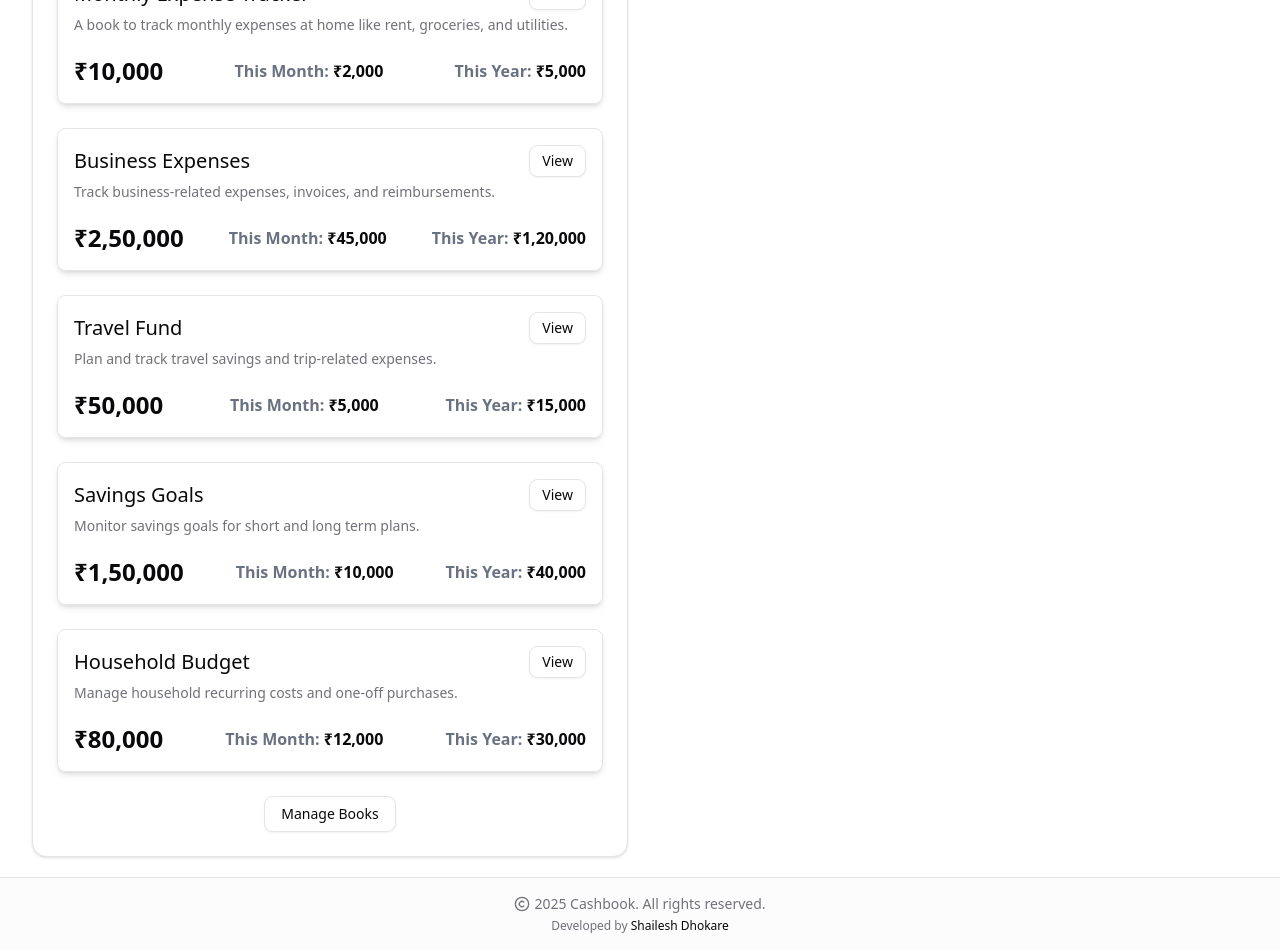
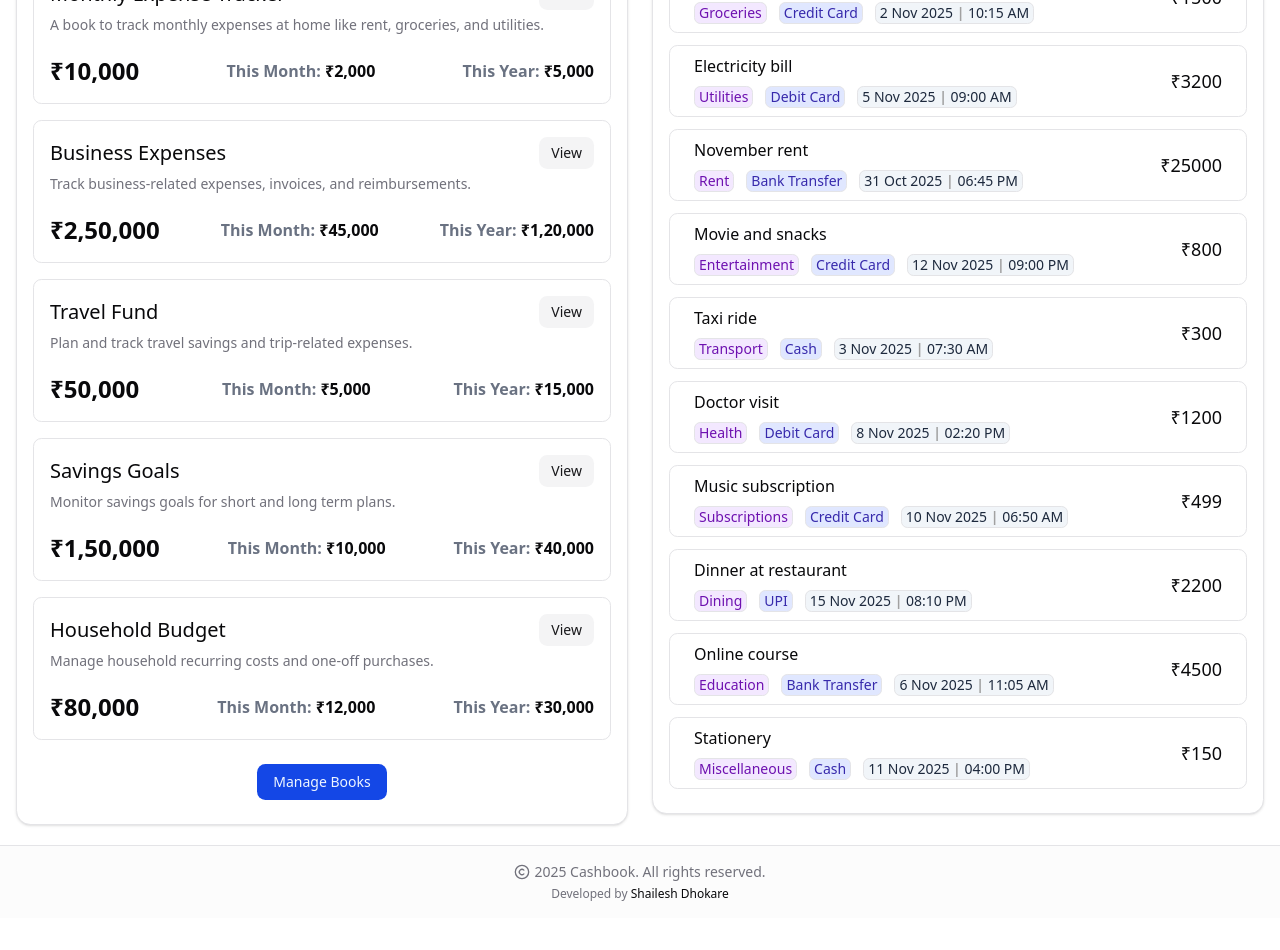
Before and after one commit to ShaileshDhokare/cashbook, a React (Vite) app: page /dashboard in a window 1280 px wide. Shown: the part 640-1590 px from the top of the page. After the commit the page ends 1558 px from the top, so only its background shows below. Built offline with nearby package versions, Linux system fonts and the light colour scheme.

Commit message:
Added a Expense and TopExpense component

```diff
--- a/src/App.tsx
+++ b/src/App.tsx
@@ -4,15 +4,23 @@ import Home from './pages/Home';
 import Login from './pages/Login';
 import Register from './pages/Register';
 import Dashboard from './pages/Dashboard';
+import Header from './components/content/Header';
+import Footer from './components/content/Footer';
+import BookDetail from './pages/BookDetail';
 
 function App() {
   return (
+    <>
+      <Header />
       <Routes>
         <Route path='/' element={<Home />} />
         <Route path='/login' element={<Login />} />
         <Route path='/register' element={<Register />} />
         <Route path='/dashboard' element={<Dashboard />} />
+        <Route path='/book/:id' element={<BookDetail />} />
       </Routes>
+      <Footer />
+    </>
   );
 }
 
--- a/src/components/content/Books.tsx
+++ b/src/components/content/Books.tsx
@@ -9,27 +9,15 @@ import {
 import { Button } from '@/components/ui/button';
 import {
   Item,
-  ItemActions,
   ItemContent,
   ItemDescription,
   ItemTitle,
 } from '@/components/ui/item';
+import { getRupeeSymbol } from '@/utils/commonUtils';
+import { Link } from 'react-router-dom';
 
 const Books = () => {
-  return (
-    <div>
-      <Card>
-        <CardHeader>
-          <CardTitle className='text-xl'>Books</CardTitle>
-          <CardAction>
-            <Button variant='outline' size='sm'>
-              Add New Book
-            </Button>
-          </CardAction>
-        </CardHeader>
-        <CardContent>
-          <div className='flex w-full flex-col gap-6'>
-            {[
+  const data = [
     {
       id: 1,
       title: 'Monthly Expense Tracker',
@@ -70,28 +58,42 @@ const Books = () => {
       thisMonth: 12000,
       thisYear: 30000,
     },
-            ].map((book) => (
-              <Item key={book.id} variant='outline' className='shadow-md'>
+  ];
+  return (
+    <Card>
+      <CardHeader>
+        <CardTitle className='text-xl'>Books</CardTitle>
+        <CardAction>
+          <Button variant='outline' size='sm'>
+            Add New Book
+          </Button>
+        </CardAction>
+      </CardHeader>
+      <CardContent className='px-4'>
+        <div className='flex w-full flex-col gap-4'>
+          {data.map((book) => (
+            <Item key={book.id} variant='outline'>
               <ItemContent>
                 <div className='flex flex-row justify-between'>
                   <ItemTitle className='text-xl'>{book.title}</ItemTitle>
-                    <Button variant='outline' size='sm'>
-                      View
+                  <Button variant='secondary' size='sm' asChild>
+                    <Link to={`/book/${book.id}`}>View</Link>
                   </Button>
                 </div>
                 <ItemDescription>{book.desc}</ItemDescription>
                 <div className='w-full mt-4 flex flex-row justify-between items-center'>
                   <h1 className='text-2xl font-bold'>
-                      &#x20B9;
+                    {getRupeeSymbol()}
                     {new Intl.NumberFormat('en-IN').format(book.amount)}
                   </h1>
                   <p className='text-base font-semibold'>
                     <span className='text-gray-500'>This Month:</span>{' '}
-                      &#x20B9;
+                    {getRupeeSymbol()}
                     {new Intl.NumberFormat('en-IN').format(book.thisMonth)}
                   </p>
                   <p className='text-base font-semibold'>
-                      <span className='text-gray-500'>This Year:</span> &#x20B9;
+                    <span className='text-gray-500'>This Year:</span>{' '}
+                    {getRupeeSymbol()}
                     {new Intl.NumberFormat('en-IN').format(book.thisYear)}
                   </p>
                 </div>
@@ -101,10 +103,9 @@ const Books = () => {
         </div>
       </CardContent>
       <CardFooter className='flex justify-center'>
-          <Button variant='outline'>Manage Books</Button>
+        <Button>Manage Books</Button>
       </CardFooter>
     </Card>
-    </div>
   );
 };
 
--- /dev/null
+++ b/src/components/content/Expense.tsx
@@ -0,0 +1,91 @@
+import { Button } from '@/components/ui/button';
+import { SquarePen, Trash2 } from 'lucide-react';
+import { Item, ItemActions, ItemContent } from '@/components/ui/item';
+import {
+  getFormattedDate,
+  getFormattedTime,
+  getRupeeSymbol,
+} from '@/utils/commonUtils';
+import type { ExpenseShow } from '@/utils/types';
+
+type ExpenseProps = {
+  expense: ExpenseShow;
+  showActions?: boolean;
+  displayDate: 'created_at' | 'date';
+};
+
+const Expense = ({
+  expense,
+  showActions = true,
+  displayDate,
+}: ExpenseProps) => {
+  const { id, category, payment_mode, amount, remark, created_at, date } =
+    expense;
+
+  const getExpenseDate = (
+    displayDate: 'created_at' | 'date'
+  ): React.ReactElement => {
+    switch (displayDate) {
+      case 'created_at':
+        return (
+          <span className='px-1 text-sm border rounded-sm bg-slate-100 text-slate-800'>
+            {getFormattedDate(created_at)}{' '}
+            <span className='text-neutral-400 font-semibold'>|</span>{' '}
+            {getFormattedTime(created_at)}
+          </span>
+        );
+      case 'date':
+        return (
+          <span className='px-1 text-sm border rounded-sm bg-slate-100 text-slate-800'>
+            {getFormattedDate(date)}
+          </span>
+        );
+    }
+  };
+
+  return (
+    <Item variant='outline' className='p-2'>
+      <ItemContent className='mx-4 flex flex-col gap-2'>
+        <div className='text-base font-medium'>
+          <span>{remark}</span>
+        </div>
+        <div className='flex gap-3 w-full'>
+          <span className='px-1 text-sm border rounded-sm bg-purple-100 text-purple-800'>
+            {category}
+          </span>
+          <span className='px-1 text-sm border rounded-sm bg-indigo-100 text-indigo-800'>
+            {payment_mode}
+          </span>
+          {getExpenseDate(displayDate)}
+        </div>
+      </ItemContent>
+
+      <ItemActions>
+        <span className='text-lg font-medium mr-4'>
+          {getRupeeSymbol()}
+          {amount}
+        </span>
+        {showActions && (
+          <>
+            <Button
+              variant='ghost'
+              className='text-zinc-500 hover:text-zinc-700'
+              size='icon'
+            >
+              <SquarePen />
+            </Button>
+            <Button
+              variant='ghost'
+              className='text-rose-400 hover:text-rose-600'
+              size='icon'
+            >
+              <Trash2 />
+            </Button>
+          </>
+        )}
+      </ItemActions>
+    </Item>
+  );
+};
+
+export default Expense;
--- a/src/components/content/Header.tsx
+++ b/src/components/content/Header.tsx
@@ -6,7 +6,7 @@ type HeaderProps = {
   displayLogin?: boolean;
 };
 
-export function Header({ displayLogin = false }: HeaderProps) {
+export default function Header({ displayLogin = false }: HeaderProps) {
   return (
     <header className='fixed top-0 left-0 right-0 z-50 w-full flex items-center justify-between px-6 py-4 shadow-md bg-gray-100 border-b border-gray-200'>
       <div className='flex'>
--- /dev/null
+++ b/src/components/content/TopExpenses.tsx
@@ -0,0 +1,120 @@
+import type { ExpenseShow } from '@/utils/types';
+import { Card, CardHeader, CardTitle, CardContent } from '../ui/card';
+import Expense from './Expense';
+
+const sampleExpenses: ExpenseShow[] = [
+  {
+    id: 1,
+    category: 'Groceries',
+    payment_mode: 'Credit Card',
+    amount: 1500,
+    date: '2025-11-02',
+    remark: 'Weekly groceries',
+    created_at: '2025-11-02T10:15:00Z',
+  },
+  {
+    id: 2,
+    category: 'Utilities',
+    payment_mode: 'Debit Card',
+    amount: 3200,
+    date: '2025-11-05',
+    remark: 'Electricity bill',
+    created_at: '2025-11-05T09:00:00Z',
+  },
+  {
+    id: 3,
+    category: 'Rent',
+    payment_mode: 'Bank Transfer',
+    amount: 25000,
+    date: '2025-11-01',
+    remark: 'November rent',
+    created_at: '2025-10-31T18:45:00Z',
+  },
+  {
+    id: 4,
+    category: 'Entertainment',
+    payment_mode: 'Credit Card',
+    amount: 800,
+    date: '2025-11-12',
+    remark: 'Movie and snacks',
+    created_at: '2025-11-12T21:00:00Z',
+  },
+  {
+    id: 5,
+    category: 'Transport',
+    payment_mode: 'Cash',
+    amount: 300,
+    date: '2025-11-03',
+    remark: 'Taxi ride',
+    created_at: '2025-11-03T07:30:00Z',
+  },
+  {
+    id: 6,
+    category: 'Health',
+    payment_mode: 'Debit Card',
+    amount: 1200,
+    date: '2025-11-08',
+    remark: 'Doctor visit',
+    created_at: '2025-11-08T14:20:00Z',
+  },
+  {
+    id: 7,
+    category: 'Subscriptions',
+    payment_mode: 'Credit Card',
+    amount: 499,
+    date: '2025-11-10',
+    remark: 'Music subscription',
+    created_at: '2025-11-10T06:50:00Z',
+  },
+  {
+    id: 8,
+    category: 'Dining',
+    payment_mode: 'UPI',
+    amount: 2200,
+    date: '2025-11-15',
+    remark: 'Dinner at restaurant',
+    created_at: '2025-11-15T20:10:00Z',
+  },
+  {
+    id: 9,
+    category: 'Education',
+    payment_mode: 'Bank Transfer',
+    amount: 4500,
+    date: '2025-11-06',
+    remark: 'Online course',
+    created_at: '2025-11-06T11:05:00Z',
+  },
+  {
+    id: 10,
+    category: 'Miscellaneous',
+    payment_mode: 'Cash',
+    amount: 150,
+    date: '2025-11-11',
+    remark: 'Stationery',
+    created_at: '2025-11-11T16:00:00Z',
+  },
+];
+
+const TopExpenses = () => {
+  return (
+    <Card className='h-fit'>
+      <CardHeader>
+        <CardTitle className='text-xl'>Top Expenses in November 2025</CardTitle>
+      </CardHeader>
+      <CardContent className='px-4'>
+        <div className='flex flex-col gap-3'>
+          {sampleExpenses.map((expense) => (
+            <Expense
+              key={expense.id}
+              expense={expense}
+              showActions={false}
+              displayDate='created_at'
+            />
+          ))}
+        </div>
+      </CardContent>
+    </Card>
+  );
+};
+
+export default TopExpenses;
--- a/src/pages/Dashboard.tsx
+++ b/src/pages/Dashboard.tsx
@@ -15,6 +15,7 @@ import {
   ChartLegendContent,
 } from '@/components/ui/chart';
 import Books from '@/components/content/Books';
+import TopExpenses from '@/components/content/TopExpenses';
 
 export const description = 'A pie chart with a legend';
 const chartData = [
@@ -53,10 +54,9 @@ const chartConfig = {
 const Dashboard = () => {
   return (
     <div>
-      <Header />
       <div className='header-margin mb-5'>
         {/* Container + responsive 2-col layout (single col on mobile) */}
-        <div className='container mx-auto px-4 mt-6'>
+        <div className='container mx-auto mt-6'>
           {/* Analytics Charts */}
           <div className='grid grid-cols-1 md:grid-cols-2 gap-6 m-4'>
             {/* Card / Column 1 */}
@@ -143,10 +143,10 @@ const Dashboard = () => {
           </div>
           <div className='grid grid-cols-1 md:grid-cols-2 gap-6 m-4'>
             <Books />
+            <TopExpenses />
           </div>
         </div>
       </div>
-      <Footer />
     </div>
   );
 };
--- a/src/pages/Home.tsx
+++ b/src/pages/Home.tsx
@@ -1,13 +1,10 @@
-import { Header } from '@/components/content/Header';
 import { HeroSection } from '@/components/content/HeroSection';
 import { FeatureCard } from '@/components/content/FeatureCard';
 import { BookOpen, PieChart, ClipboardList } from 'lucide-react';
-import Footer from '@/components/content/Footer';
 
 export default function Home() {
   return (
-    <div className='min-h-screen bg-gray-50'>
-      <Header displayLogin />
+    <div className='bg-gray-50 pb-10'>
       <div className='mt-16'>
         <HeroSection />
 
@@ -34,7 +31,6 @@ export default function Home() {
           </div>
         </section>
       </div>
-      <Footer />
     </div>
   );
 }
--- a/src/pages/Login.tsx
+++ b/src/pages/Login.tsx
@@ -1,4 +1,3 @@
-import { Header } from '@/components/content/Header';
 import { useForm } from 'react-hook-form';
 import { z } from 'zod';
 import { zodResolver } from '@hookform/resolvers/zod';
@@ -14,7 +13,6 @@ import { Input } from '@/components/ui/input';
 import { Button } from '@/components/ui/button';
 import { Label } from '@/components/ui/label';
 import { Link } from 'react-router-dom';
-import Footer from '@/components/content/Footer';
 
 const loginSchema = z.object({
   email: z.string().email('Invalid email address'),
@@ -48,7 +46,6 @@ export default function Login() {
 
   return (
     <div className='min-h-screen'>
-      <Header />
       <div className='flex mt-5 flex-col items-center justify-center min-h-screen bg-gray-50 px-4'>
         <Card className='w-full md:w-[350px] lg:w-[450px]'>
           <CardHeader className='text-center'>
@@ -106,7 +103,6 @@ export default function Login() {
           </div>
         </Card>
       </div>
-      <Footer />
     </div>
   );
 }
--- a/src/pages/Register.tsx
+++ b/src/pages/Register.tsx
@@ -1,4 +1,3 @@
-import { Header } from '@/components/content/Header';
 import { useForm } from 'react-hook-form';
 import { z } from 'zod';
 import { zodResolver } from '@hookform/resolvers/zod';
@@ -13,7 +12,6 @@ import {
 import { Input } from '@/components/ui/input';
 import { Button } from '@/components/ui/button';
 import { Label } from '@/components/ui/label';
-import Footer from '@/components/content/Footer';
 
 const registerSchema = z
   .object({
@@ -71,7 +69,6 @@ export default function Register() {
 
   return (
     <div className='min-h-screen'>
-      <Header />
       <div className='flex mt-5 flex-col items-center justify-center min-h-screen bg-gray-50 px-4'>
         <Card className='w-full md:w-[350px] lg:w-[450px]'>
           <CardHeader className='text-center'>
@@ -192,7 +189,6 @@ export default function Register() {
           </form>
         </Card>
       </div>
-      <Footer />
     </div>
   );
 }
--- /dev/null
+++ b/src/utils/commonUtils.tsx
@@ -0,0 +1,29 @@
+import React from 'react';
+
+export function getRupeeSymbol(): React.ReactElement {
+  return <span>&#x20B9;</span>;
+}
+
+export function getFormattedDate(dateString: string): string {
+  const date = new Date(dateString);
+  const formattedDate = date
+    .toLocaleDateString('en-IN', {
+      year: 'numeric',
+      month: 'short',
+      day: 'numeric',
+    })
+    .replace(/\//g, '-');
+  return formattedDate;
+}
+
+export function getFormattedTime(dateString: string): string {
+  const date = new Date(dateString);
+  const formattedTime = date
+    .toLocaleTimeString('en-IN', {
+      hour: '2-digit',
+      minute: '2-digit',
+      hour12: true,
+    })
+    .replace(/([ap])\.?m\.?/i, (match) => match.toUpperCase().replace('.', ''));
+  return formattedTime;
+}
--- /dev/null
+++ b/src/utils/types.ts
@@ -0,0 +1,19 @@
+export type ExpenseEntry = {
+  id: number;
+  user_id: number;
+  book_id: number;
+  category_id: number;
+  payment_mode_id: number;
+  amount: number;
+  date: string;
+  remark: string;
+  created_at: string;
+};
+
+export type ExpenseShow = Omit<
+  ExpenseEntry,
+  'user_id' | 'book_id' | 'category_id' | 'payment_mode_id'
+> & {
+  category: string;
+  payment_mode: string;
+};
```
Lines whose indentation alone changed are shown as unchanged.
